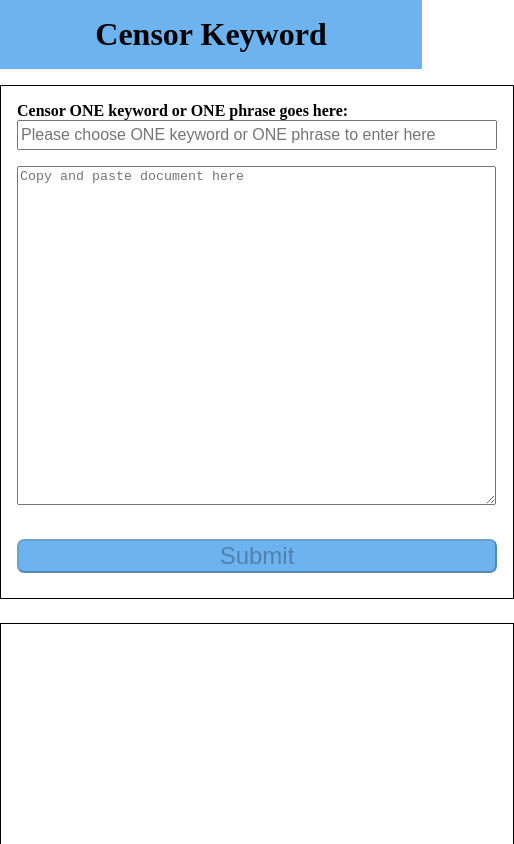
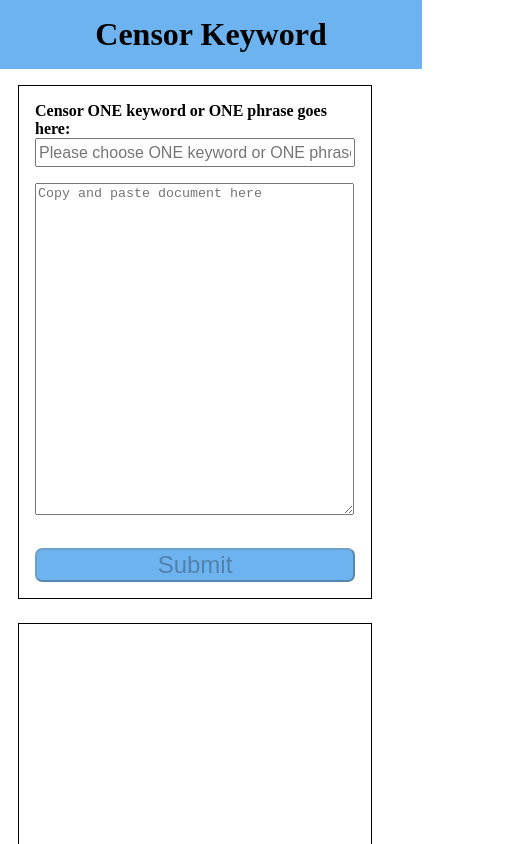
Before and after one commit to thaomonster/censor-keywords, an Angular app: page / in a window 390 px wide. Shown: the top 844 px of the page, 514 px wide, since content can reach past the window. Built offline with nearby package versions, Linux system fonts and the light colour scheme.

Commit message:
Add media queries for pixel phones

```diff
--- a/src/app/app.component.scss
+++ b/src/app/app.component.scss
@@ -52,6 +52,31 @@ textarea {
   }
 }
 
+@media screen and (max-width: 411px) {
+  form,
+  div {
+    display: flex;
+    flex-direction: column;
+    align-content: center;
+    border: 0.1em solid black;
+    padding: 1em;
+    width: 20em;
+    height: 30em;
+  }
+
+  main {
+    display: grid;
+    grid-gap: 1.5em;
+    margin-top: 1em;
+  }
+
+  textarea {
+    width: 23.5em;
+    height: 25em;
+    margin-bottom: 2.5em;
+  }
+}
+
 @media screen and (max-width: 375px) {
   form,
   div {
```
